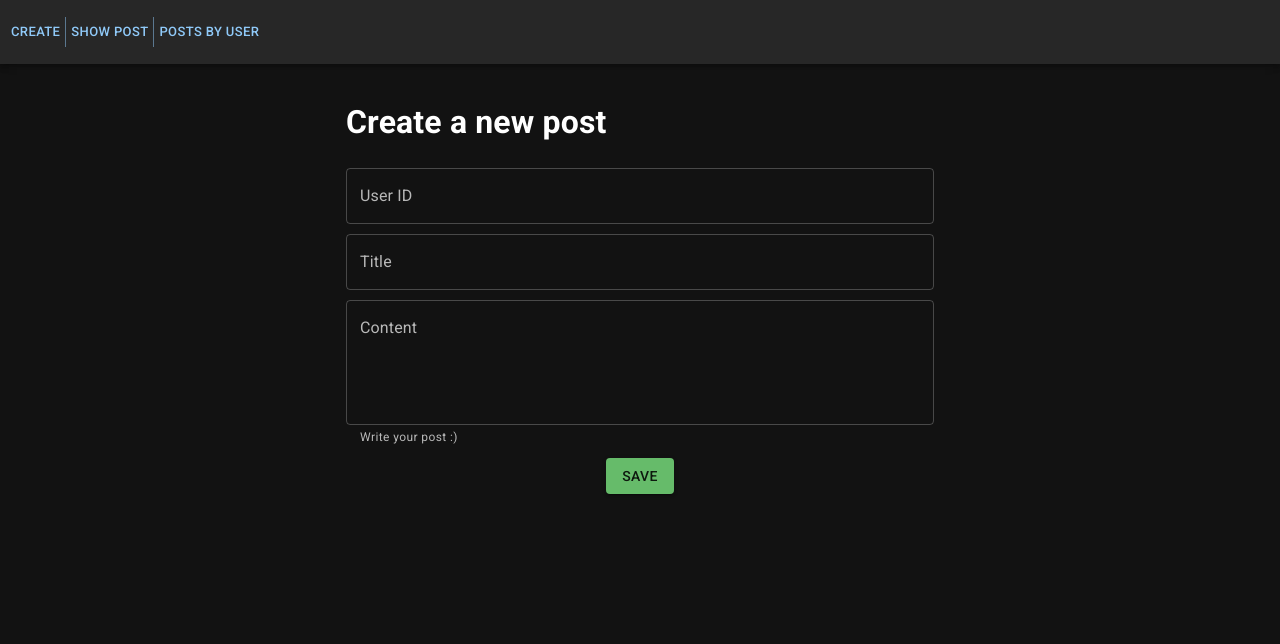
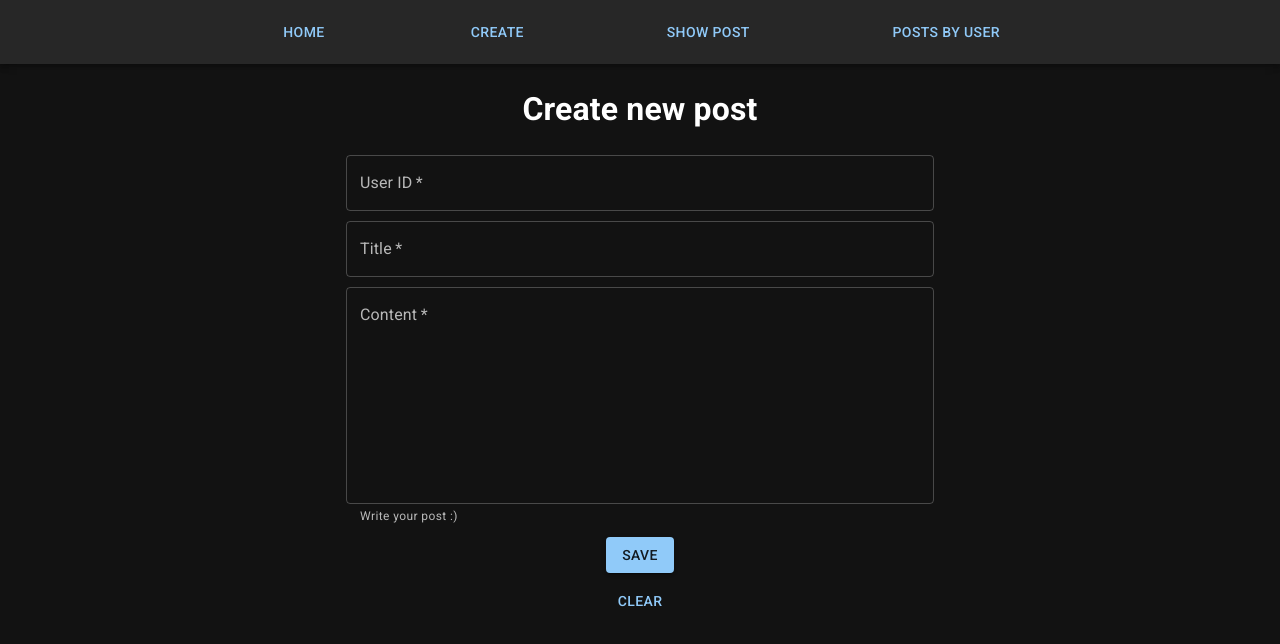
Before and after one commit to kristian-io/PostsRestAPI, a React (Create React App) app in the folder frontend/: page /create in a window 1280 px wide. Shown: the top 644 px of the page. Built offline with nearby package versions, Linux system fonts and the light colour scheme.

Commit message:
create post validation, error message; menu fix

```diff
--- /dev/null
+++ b/frontend/src/AllPosts/AllPosts.js
@@ -0,0 +1,55 @@
+import React, { useEffect, useState } from 'react';
+
+import { Paper } from '@mui/material';
+import Grid from '@mui/material/Unstable_Grid2';
+
+import { Post } from '../Post/Post';
+
+import './styles.css'
+import { Container } from '@mui/system';
+
+const axios = require('axios').default;
+
+// TODO: move this away
+const API_ENDPOINT = 'http://127.0.0.1:8000/api/v1/posts';
+
+
+export function AllPosts() {
+    const [posts, setPosts] = useState([])
+
+
+    useEffect(() => {
+        axios.get(API_ENDPOINT)
+            .then((response) => {
+                console.log(response.data)
+                setPosts(response.data)
+            })
+            .catch((error) => {
+                console.error(error)
+            })
+
+
+
+    }, [])
+
+
+    const postList = posts.map((post) =>
+        <Grid xs={12} sm={8} md={7} key={post.id} >
+            <Container>
+                <Paper className="postPaper" elevation={1} >
+                    <Post userId={post.userId} id={post.id} title={post.title} body={post.body} />
+                </Paper >
+            </Container>
+        </Grid >
+    );
+
+    return (
+        <Grid container spacing={3} sx={{
+            justifyContent: "center"
+        }}>
+
+            {postList.reverse()}
+
+        </Grid >
+    )
+}
--- /dev/null
+++ b/frontend/src/AllPosts/styles.css
@@ -0,0 +1,13 @@
+ul {
+    /* margin : 0px 5px 0px 5px; */
+    padding: 0px;
+}
+
+/* .postPaper {
+    border: solid palevioletred;
+} */
+
+
+.postPaper:hover {
+    background-color: rgb(41, 60, 77);
+}
--- a/frontend/src/App.css
+++ b/frontend/src/App.css
@@ -38,8 +38,3 @@
     transform: rotate(360deg);
   }
 }
-
-
-.post_container {
-  padding:1vw;
-}
--- a/frontend/src/App.js
+++ b/frontend/src/App.js
@@ -7,6 +7,7 @@ import { Routes, Route } from "react-router-dom";
 import { CreatePost } from './CreatePost/CreatePost'
 import { GetPost } from './GetPost/GetPost'
 import { MenuAppBar } from './MenuAppBar/MenuAppBar';
+import { AllPosts } from './AllPosts/AllPosts';
 
 import './App.css';
 
@@ -25,7 +26,7 @@ function App() {
       <CssBaseline />
       <MenuAppBar />
       <Routes>
-        <Route path="/" element={<Example />} />
+        <Route path="/" element={<AllPosts />} />
         <Route path="/create" element={<CreatePost />} />
         <Route path="/post" element={<GetPost />} />
         <Route path="/user-posts" />
@@ -35,11 +36,4 @@ function App() {
 }
 
 
-function Example() {
-  return (
-    <h3>Hello </h3>
-  )
-}
-
-
 export default App;
--- a/frontend/src/CreatePost/CreatePost.js
+++ b/frontend/src/CreatePost/CreatePost.js
@@ -1,11 +1,16 @@
-import React, { useState } from 'react';
+import React, { useState, useEffect } from 'react';
 
 import Alert from '@mui/material/Alert';
 import Container from '@mui/material/Container';
 import TextField from '@mui/material/TextField';
 import Button from '@mui/material/Button';
 import Box from '@mui/material/Box';
+import Paper from '@mui/material/Paper';
 
+import { Post } from '../Post/Post'
+
+import './styles.css'
+import { Collapse } from '@mui/material';
 
 const axios = require('axios').default;
 
@@ -13,12 +18,13 @@ const axios = require('axios').default;
 const API_ENDPOINT = 'http://127.0.0.1:8000/api/v1/posts';
 
 
-function UserInput({ value, label = null, onChange }) {
+function UserInput({ formData, label = null, onChange }) {
   return (
     <TextField
+      required
       label={label}
       variant="outlined"
-      value={value.userId}
+      value={formData.userId}
       name="userId"
       // helperText="User ID"
       onChange={onChange}
@@ -26,12 +32,12 @@ function UserInput({ value, label = null, onChange }) {
   )
 }
 
-function TitleInput({ value = null, label = null, onChange }) {
+function TitleInput({ formData, label = null, onChange }) {
   return (
     <TextField
-      id="outlined-multiline-static"
+      required
       label={label}
-      value={value.title}
+      value={formData.title}
       name="title"
       fullWidth
       // helperText="Title of your post"
@@ -41,16 +47,15 @@ function TitleInput({ value = null, label = null, onChange }) {
   )
 }
 
-
-function ContentInput({ value, label = null, onChange }) {
+function ContentInput({ formData, label = null, onChange }) {
   return (
     <TextField
-      id="outlined-multiline-static margin-normal"
+      required
       label={label}
       multiline
-      rows={4}
+      rows={8}
       fullWidth
-      value={value.body}
+      value={formData.body}
       name="body"
       // defaultValue="Write your post text here."
       helperText="Write your post :) "
@@ -59,47 +64,62 @@ function ContentInput({ value, label = null, onChange }) {
   )
 }
 
+function SaveButton({ onClick, validateData, clearForm, setError }) {
 
-function SaveButton({ onClick }) {
-  const [buttonState, setButtonState] = useState({
-    message: "Save",
-    extraMessage: "Post saved successfully",
-    alertOn: false,
-    color: "success"
-  })
   return (
-    <>
-      <Button
-        color={buttonState.color}
-        variant="contained"
+
+    <Button color="primary" variant="contained"
       sx={{
         justifySelf: 'center'
       }}
+
       onClick={() => {
-          setButtonState(
-            {
-              ...buttonState,
-              alertOn: true
+        if (validateData()) {
+          onClick()
+          clearForm()
+        }
+        else {
+          console.error('no data in the form')
+          setError({
+            message: "All fields are required!",
+            severity: "error",
+            active: true
           })
-          onClick()
         }
+      }}>
+      Save
+    </Button>
+
+  )
 }
-        value="haha"
-      >{buttonState.message}
-      </Button>
-      {buttonState.alertOn &&
+
+function AlertMessage({ error }) {
+
+  const [open, setOpen] = React.useState(true);
+
+  useEffect(() => {
+    if (error.active) {
+      setOpen(true)
+    }
+    else {
+      setOpen(false)
+    }
+  }, [error])
+
+  return (
+    <Collapse in={open} >
       <Alert
-          onClose={() => { }}
+        severity={error.severity}
+        onClose={() => {
+          console.log("clicked")
+          setOpen(!open)
+        }}
         onClick={() => {
-            setButtonState({
-              ...buttonState,
-              alertOn: false,
-            })
-          }}
-        >
-          {buttonState.extraMessage}
-        </Alert>}
-    </>
+          setOpen(!open)
+        }}>
+        {error.message}
+      </Alert>
+    </Collapse >
   )
 }
 
@@ -110,8 +130,16 @@ export function CreatePost() {
     body: ''
   });
 
+  const [post, setPost] = useState({
+  })
+
+  const [error, setError] = useState({
+    message: "",
+    status: null
+  })
+
   function handleFormChange(event) {
-    // console.log(event.target.name, event.target.value)
+    console.log(event.target.name, event.target.value)
 
     setFormData({
       ...formData,
@@ -119,13 +147,34 @@ export function CreatePost() {
     })
   }
 
+  function validateData() {
+    if (formData.userId && formData.title && formData.body) return true
+    return false
+  }
+
+  function clearForm() {
+    setFormData({
+      ...formData,
+      userId: '',
+      title: '',
+      body: ''
+    })
+
+  }
 
   function postData() {
-
     axios.post(API_ENDPOINT, formData)
       .then((response) => {
         console.log(response.status);
         console.log(response.data);
+
+        setPost(response.data)
+        setFormData({
+          ...formData,
+          userId: '',
+          title: '',
+          body: ''
+        })
       })
       .catch((error) => {
         console.log(error);
@@ -133,50 +182,30 @@ export function CreatePost() {
       .finally(() => {
         console.log('done...');
       });
-
   };
 
-
-
   return (
-    <div className="post_container">
     <Container
-        maxWidth="sm">
-        <h1> Create a new post</h1>
-        <Box
-          component="form"
-          noValidate
-          sx={{
-            display: 'grid',
-            gap: 5,
-          }}
-        >
-          <UserInput
-            label="User ID"
-            onChange={handleFormChange}
-            value={formData.userId}
-          >
-          </UserInput>
-          {/* <hr/> */}
-          <TitleInput
-            label="Title"
-            onChange={handleFormChange}
-            value={formData.title}
-          >
-          </TitleInput>
-          {/* <hr/> */}
-          <ContentInput
-            label="Content"
-            onChange={handleFormChange}
-            value={formData.body}
-          >
-          </ContentInput>
-
-          <SaveButton
-            onClick={postData}
-          />
+      maxWidth="sm" >
+      <h1> Create new post</h1>
+      <Box component="form" noValidate sx={{ display: 'grid', gap: 5, }} >
+        <UserInput label="User ID" onChange={handleFormChange} formData={formData} />
+        <TitleInput label="Title" onChange={handleFormChange} formData={formData} />
+        <ContentInput label="Content" onChange={handleFormChange} formData={formData} />
+        <SaveButton onClick={postData} setPost={setPost} validateData={validateData} formData={formData} clearForm={clearForm} setError={setError} />
+        <Button onClick={() => {
+          console.log('clearing')
+          clearForm()
+        }}>
+          clear
+        </Button>
+        {error.message && <AlertMessage error={error} setError={setError} />}
       </Box>
-      </Container>
-    </div>
+      {post.id && <Container>
+        <Paper elevation={1}>
+          <Post userId={post.userId} id={post.id} title={post.title} body={post.body} />
+        </Paper>
+      </Container>}
+    </Container >
   )
 }
--- /dev/null
+++ b/frontend/src/CreatePost/styles.css
@@ -0,0 +1,3 @@
+h1 {
+    text-align:center;
+}
--- a/frontend/src/GetPost/GetPost.js
+++ b/frontend/src/GetPost/GetPost.js
@@ -1,15 +1,14 @@
 import React, { useState } from 'react';
 
-import Alert from '@mui/material/Alert';
 import Container from '@mui/material/Container';
 import TextField from '@mui/material/TextField';
 import Paper from '@mui/material/Paper';
 import Button from '@mui/material/Button';
-import Box from '@mui/material/Box';
 import Grid from '@mui/material/Grid';
 
+import { Post } from '../Post/Post';
+
 import './styles.css'
-import { Post } from '../Post/Post';
 
 const axios = require('axios').default;
 
@@ -83,11 +82,13 @@ export function GetPost() {
                         </Grid>
                     </Grid>
                 </form>
-                <Paper
-                    elevation={1} >
-                    {postData.id && <Post userId={postData.userId} id={postData.id} title={postData.title} body={postData.body} />}
-                </Paper>
-                {!postData.exists && <h3>Not found</h3>}
+                <Container>
+                    <Paper
+                        elevation={1} >
+                        {postData.id && <Post userId={postData.userId} id={postData.id} title={postData.title} body={postData.body} />}
+                    </Paper>
+                    {!postData.exists && <h3>Not found</h3>}
+                </Container>
             </Container>
         </>
     )
--- a/frontend/src/MenuAppBar/MenuAppBar.js
+++ b/frontend/src/MenuAppBar/MenuAppBar.js
@@ -3,7 +3,6 @@ import AppBar from '@mui/material/AppBar';
 import Box from '@mui/material/Box';
 import Toolbar from '@mui/material/Toolbar';
 import Button from '@mui/material/Button';
-import ButtonGroup from '@mui/material/ButtonGroup';
 
 import { Link } from "react-router-dom";
 
@@ -12,13 +11,22 @@ export function MenuAppBar() {
   return (
     <Box sx={{ flexGrow: 1 }}>
       <AppBar position="static">
-        <Toolbar>
-          <ButtonGroup fullWidth variant="text" size="small" aria-label="text button group ">
+        <Toolbar sx={{
+          justifyContent: "center",
+          gap: "10%"
+        }}>
+          {/* <ButtonGroup fullWidth variant="text" size="small" aria-label="text button group "> */}
+          <Link to="/">
+            <Button>
+              home
+            </Button>
+          </Link>
           <Link to="/create">
             <Button>
               create
             </Button>
           </Link>
+
           <Link to="/post" >
             <Button>
               show post
@@ -29,9 +37,10 @@ export function MenuAppBar() {
               posts by user
             </Button>
           </Link>
-          </ButtonGroup>
+
+          {/* </ButtonGroup> */}
         </Toolbar>
       </AppBar>
-    </Box>
+    </Box >
   );
 }
--- a/frontend/src/Post/Post.js
+++ b/frontend/src/Post/Post.js
@@ -2,6 +2,8 @@ import React from 'react'
 
 import Typography from '@mui/material/Typography';
 import Container from '@mui/material/Container';
+
+import './styles.css';
 
 
 export function Post({ title, body, userId, id }) {
@@ -17,13 +19,18 @@ export function Post({ title, body, userId, id }) {
     return (
         <Container
             sx={{
-                margin: "1rem",
-                justifyContent: 'center'
-            }}>
+                padding: "1rem",
+                paddingRight: "3rem",
+                paddingLeft: "3rem",
+                // margin: "1rem",
+                justifyContent: 'center',
+                maxWidth: '90%'
+            }}
+        >
             <Typography variant='h3' gutterBottom> {title} </Typography>
-            <Typography variant="caption" display="inline" gutterBottom> userId: {userId} </Typography>
-            <Typography variant="caption" display="inline" gutterBottom> id: {id} </Typography>
+            <Typography variant="caption" gutterBottom> userId: {userId} </Typography>
+            <Typography variant="caption" gutterBottom> id: {id} </Typography>
             <Typography variant="body1"> {body} </Typography>
-        </Container>
+        </Container >
     )
 }
```
Also changed, not shown: frontend/src/Post/styles.css (added). Lines whose indentation alone changed are shown as unchanged.
